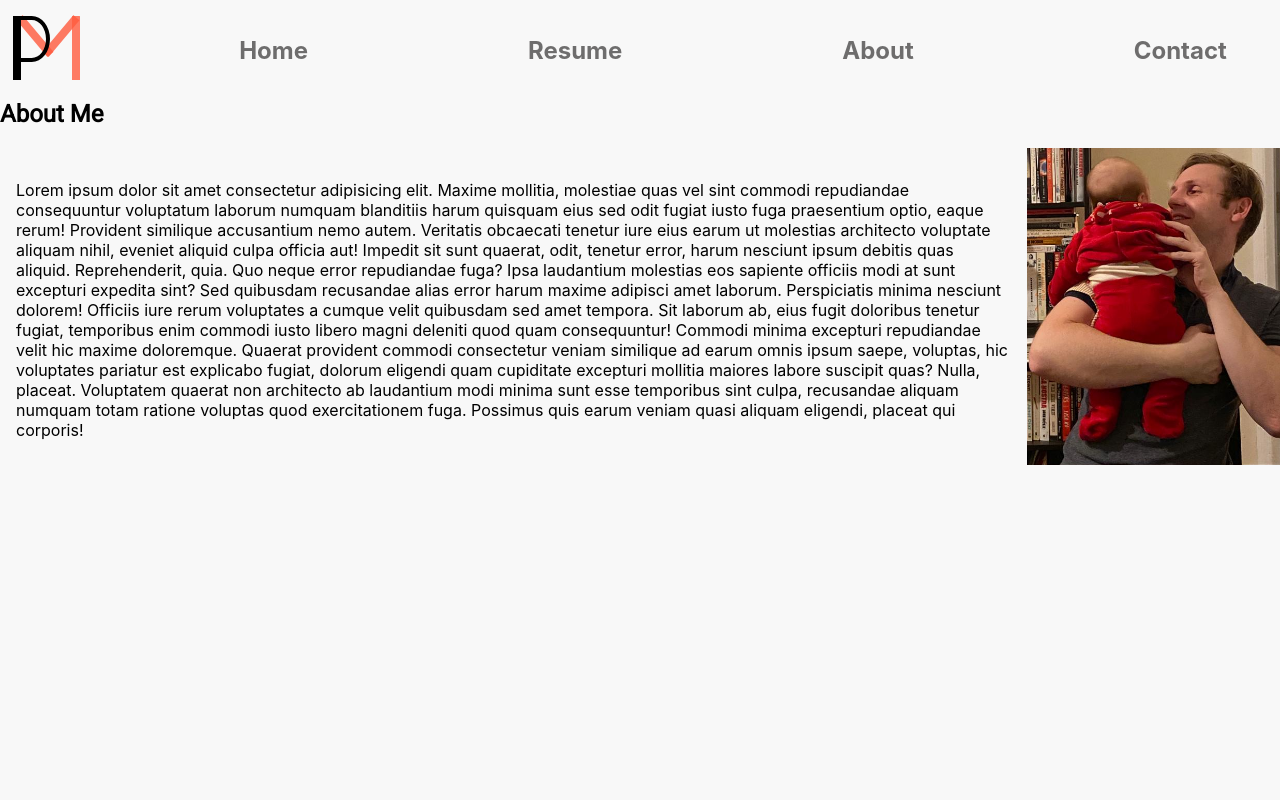
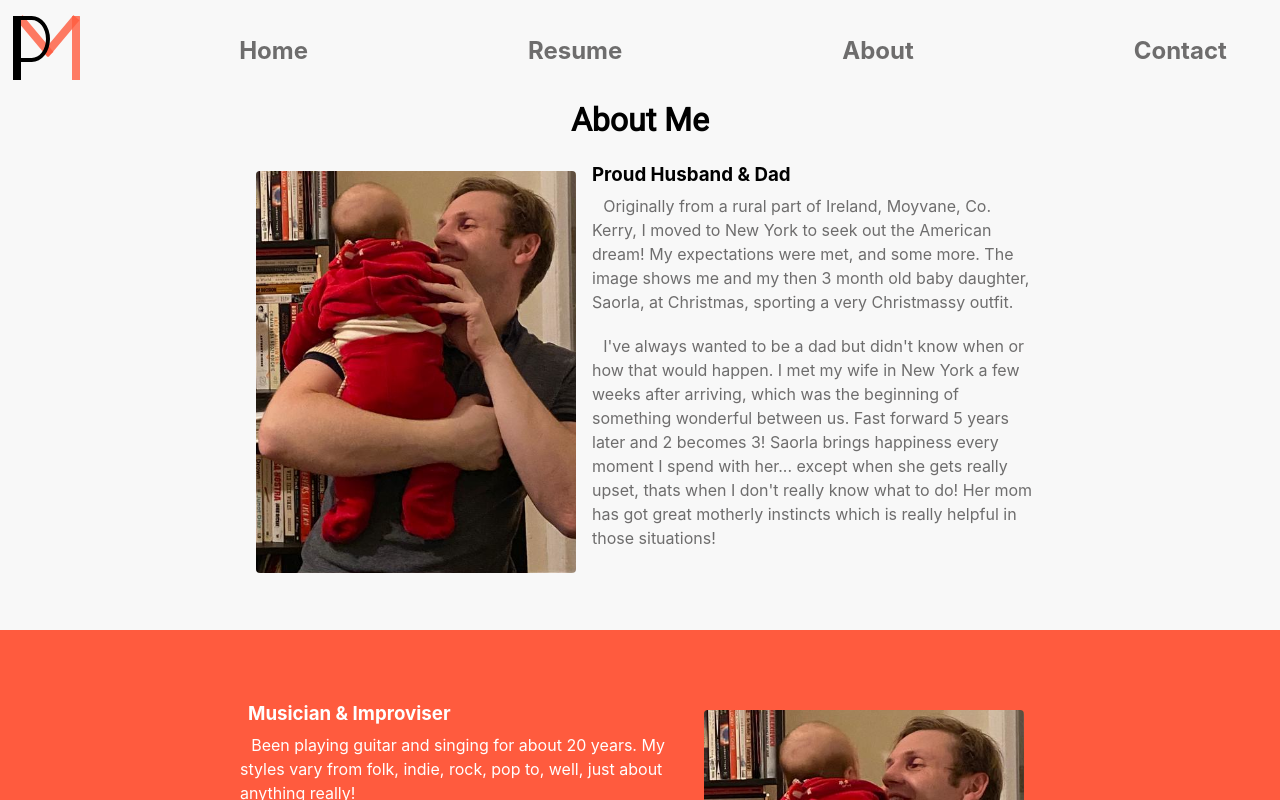
Before and after one commit to petermc87/portfolio, a React (Create React App) app: page /about in a window 1280 px wide. Shown: the top 800 px of the page. Built offline with nearby package versions, Linux system fonts and the light colour scheme.

Commit message:
about section almost done

```diff
--- a/src/components/About/Article/Article.js
+++ b/src/components/About/Article/Article.js
@@ -2,35 +2,62 @@ import meandsaorla from '../../../../src/images/merandsaorla.png'
 import styles from '../Article/Article.module.scss'
 export default function Article () {
     return(
-        <article >
+        <div className={styles.aboutContainer}>
+            <h1>About Me</h1>
+            <article>
+                    <div className={styles.aboutContents}>
+                                <div className={styles.aboutContents__image}>
+                                    <img src={meandsaorla} alt='meandsaorla'/>
+                                </div>
+                                <div className={styles.aboutContents__text}>
+                                    <h3>Proud Husband & Dad</h3>
+                                    <p> Originally from a rural part of Ireland, Moyvane, Co. Kerry,
+                        I moved to New York to seek out the American dream! My expectations were met, and some more.
+                        The image shows me and my then 3 month old baby daughter, Saorla, at Christmas, sporting a very Christmassy
+                        outfit.
+                        </p>
+                        <br/>
+                        <br/>
+                        <p>
+                        I've always wanted to be a dad but didn't know when or how that would happen.
+                        I met my wife in New York a few weeks after arriving, which was the beginning of something wonderful between us.
+                        Fast forward 5 years later and 2 becomes 3! Saorla brings happiness every moment I spend with her... except when she gets
+                        really upset, thats when I don't really know what to do! Her mom has got great motherly instincts which is really helpful in those situations!</p>
+                                </div>
+                    </div>
+            </article>
 
-            <h1>About Me</h1>
-            <div className={styles.aboutSection}>
-            <p>Lorem ipsum dolor sit amet consectetur adipisicing elit. Maxime mollitia,
-molestiae quas vel sint commodi repudiandae consequuntur voluptatum laborum
-numquam blanditiis harum quisquam eius sed odit fugiat iusto fuga praesentium
-optio, eaque rerum! Provident similique accusantium nemo autem. Veritatis
-obcaecati tenetur iure eius earum ut molestias architecto voluptate aliquam
-nihil, eveniet aliquid culpa officia aut! Impedit sit sunt quaerat, odit,
-tenetur error, harum nesciunt ipsum debitis quas aliquid. Reprehenderit,
-quia. Quo neque error repudiandae fuga? Ipsa laudantium molestias eos
-sapiente officiis modi at sunt excepturi expedita sint? Sed quibusdam
-recusandae alias error harum maxime adipisci amet laborum. Perspiciatis
-minima nesciunt dolorem! Officiis iure rerum voluptates a cumque velit
-quibusdam sed amet tempora. Sit laborum ab, eius fugit doloribus tenetur
-fugiat, temporibus enim commodi iusto libero magni deleniti quod quam
-consequuntur! Commodi minima excepturi repudiandae velit hic maxime
-doloremque. Quaerat provident commodi consectetur veniam similique ad
-earum omnis ipsum saepe, voluptas, hic voluptates pariatur est explicabo
-fugiat, dolorum eligendi quam cupiditate excepturi mollitia maiores labore
-suscipit quas? Nulla, placeat. Voluptatem quaerat non architecto ab laudantium
-modi minima sunt esse temporibus sint culpa, recusandae aliquam numquam
-totam ratione voluptas quod exercitationem fuga. Possimus quis earum veniam
-quasi aliquam eligendi, placeat qui corporis!</p>
-                <div className={styles.imageContainer}>
-                    <img src={meandsaorla} alt='meandsaorla'/>
-                </div>
-            </div>
-        </article>
+            <article className={styles.otherAbout}>
+                    <div className={styles.aboutContents}>
+                        <div className={styles.aboutContents__image}>
+                            <img src={meandsaorla} alt='meandsaorla'/>
+                        </div>
+                        <div className={styles.aboutContents__text}>
+                            <h3>Musician & Improviser</h3>
+                            <p> Been playing guitar and singing for about 20 years. My styles vary from folk, indie, rock, pop to, well, just about anything really!
+                </p>
+                <br/>
+                <br/>
+                <p>
+              Improv acting is something I also do in my spare time. Currently, you can find me jamming out at the PIT NYC's Friday Feel Good Jam or on the Armory
+              Improv's Monday Night Barracks teams. I've also have Musical Improv experience and hope to perform a one man show in the future. Stay tuned for more info on this!</p>
+                        </div>
+                    </div>
+            </article>
+
+        </div>
     )
 }
+
+// Lorem ipsum dolor sit amet consectetur adipisicing elit. Maxime mollitia,
+//         molestiae quas vel sint commodi repudiandae consequuntur voluptatum laborum
+//         numquam blanditiis harum quisquam eius sed odit fugiat iusto fuga praesentium
+//         optio, eaque rerum! Provident similique accusantium nemo autem. Veritatis
+//         obcaecati tenetur iure eius earum ut molestias architecto voluptate aliquam
+//         nihil, eveniet aliquid culpa officia aut! Impedit sit sunt quaerat, odit,
+//         tenetur error, harum nesciunt ipsum debitis quas aliquid. Reprehenderit,
+//         quia. Quo neque error repudiandae fuga? Ipsa laudantium molestias eos
+//         sapiente officiis modi at sunt excepturi expedita sint? Sed quibusdam
+//         recusandae alias error harum maxime adipisci amet laborum. Perspiciatis
+//         minima nesciunt dolorem! Officiis iure rerum voluptates a cumque velit
+//         quibusdam sed amet tempora.
--- a/src/components/About/Article/Article.module.scss
+++ b/src/components/About/Article/Article.module.scss
@@ -1,24 +1,106 @@
-.aboutSection{
-    // border: solid black;
+// .aboutSection{
+//     // border: solid black;
+//     display: flex;
+// }
+.aboutContainer{
+    // border: solid blue;
     display: flex;
+    flex-direction: column;
+    align-items: center;
 }
 
-.aboutSection p{
-    // border: solid green;
-    width: 150%;
-    // max-width: 60rem;
-    min-width: 10%;
-    padding: 1rem;
+.aboutContainer h1{
+    margin-bottom: 0;
 }
-.imageContainer{
-    // border: solid red;
-    // width: 150rem;
-    // height: 15rem;
-    // width: 40%;
+
+.aboutContents{
+    // border: solid red ;
+    max-width: 50rem;
+    padding: 2rem;
+    padding-top: 1rem;
+    margin-bottom: 3rem;
+    align-items: center;
+    &__image{
+        float: left;
+        max-width: 20rem;
+        // border: solid black;
+        // margin-right: 1rem;
+        margin: 1rem;
+    }
+    &__image img{
+        width: 100%;
+        height: 100%;
+        border-radius: 4px;
+    }
+    &__text p{
+        display: inline;
+        min-width: 25rem;
+        // border: solid purple;
+        // padding: 15rem;
+        // padding: 0;
+
+        font-size: 1rem;
+        color: var(--info-text);
+        line-height: 1.5rem;
+        margin: 0.7rem;
+        // margin: 0 auto;
+    }
+    &__text h3{
+        margin: 0.5rem;
+
+    }
 }
 
 
-.imageContainer img{
-    // height: 100%;
-    width: 100%;
+
+
+.otherAbout{
+    // border: solid black;
+    width: 100vw;
+    display: flex;
+    justify-content: center;
+    background-color: var(--red);
+    padding-top: 3rem;
 }
+
+.otherAbout .aboutContents{
+    &__image{
+        float: right;
+        max-width: 20rem;
+        // border: solid black;
+        margin-right: 1rem;
+    }
+    // &__image img{
+    //     width: 100%;
+    //     height: 100%;
+    // }
+
+    &__text p{
+        color: white;
+    }
+    &__text h3{
+        color: white;
+
+    }
+
+}
+
+// .aboutSection p{
+//     // border: solid green;
+//     width: 150%;
+//     // max-width: 60rem;
+//     min-width: 10%;
+//     padding: 1rem;
+// }
+// .imageContainer{
+//     // border: solid red;
+//     // width: 150rem;
+//     // height: 15rem;
+//     // width: 40%;
+// }
+
+
+// .imageContainer img{
+//     // height: 100%;
+//     width: 100%;
+// }
```
